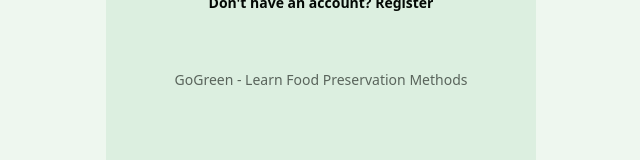
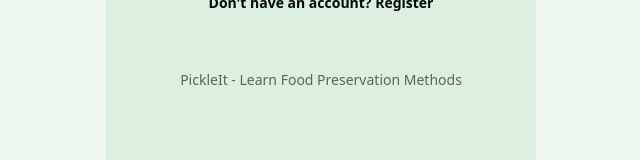
Before and after one commit to JustMangoo/GoGreen, a React (Vite) app: page /auth in a window 1280 px wide. Shown: the part 541-701 px from the top of the page, without its empty margins (319-959 px from the left). Built offline with nearby package versions, Linux system fonts and the light colour scheme.

Commit message:
fix: Update project title from GoGreen to PickleIt for consistency; adjust progress display for maximum value handling

```diff
--- a/index.html
+++ b/index.html
@@ -4,7 +4,7 @@
     <meta charset="UTF-8" />
     <link rel="icon" type="image/svg+xml" href="/vite.svg" />
     <meta name="viewport" content="width=device-width, initial-scale=1.0" />
-    <title>GoGreen</title>
+    <title>PickleIt</title>
   </head>
   <body>
     <div id="root"></div>
--- a/src/components/Tools/ProgressCard.tsx
+++ b/src/components/Tools/ProgressCard.tsx
@@ -45,7 +45,7 @@
           <div className="flex flex-row justify-between text-sm mb-1">
             <p className="text-base-content/60">{progressLabel}</p>
             <p className="font-medium">
-              {progressCurrent}/{progressMax}
+              {progressCurrent}/{progressMax === Infinity ? '∞' : progressMax}
             </p>
           </div>
           <div className="flex h-2 bg-base-300 rounded-box overflow-hidden">
@@ -57,7 +57,7 @@
         </div>
       )}
 
-      {/* Custom Content */}
+   {/* Custom Content */}
       {children}
     </div>
   );
--- a/src/pages/Authentication.tsx
+++ b/src/pages/Authentication.tsx
@@ -191,7 +191,7 @@
         </div>
 
         <div className="text-center mt-6 text-sm opacity-60">
-          <p>GoGreen - Learn Food Preservation Methods</p>
+          <p>PickleIt - Learn Food Preservation Methods</p>
         </div>
       </div>
     </div>
```
